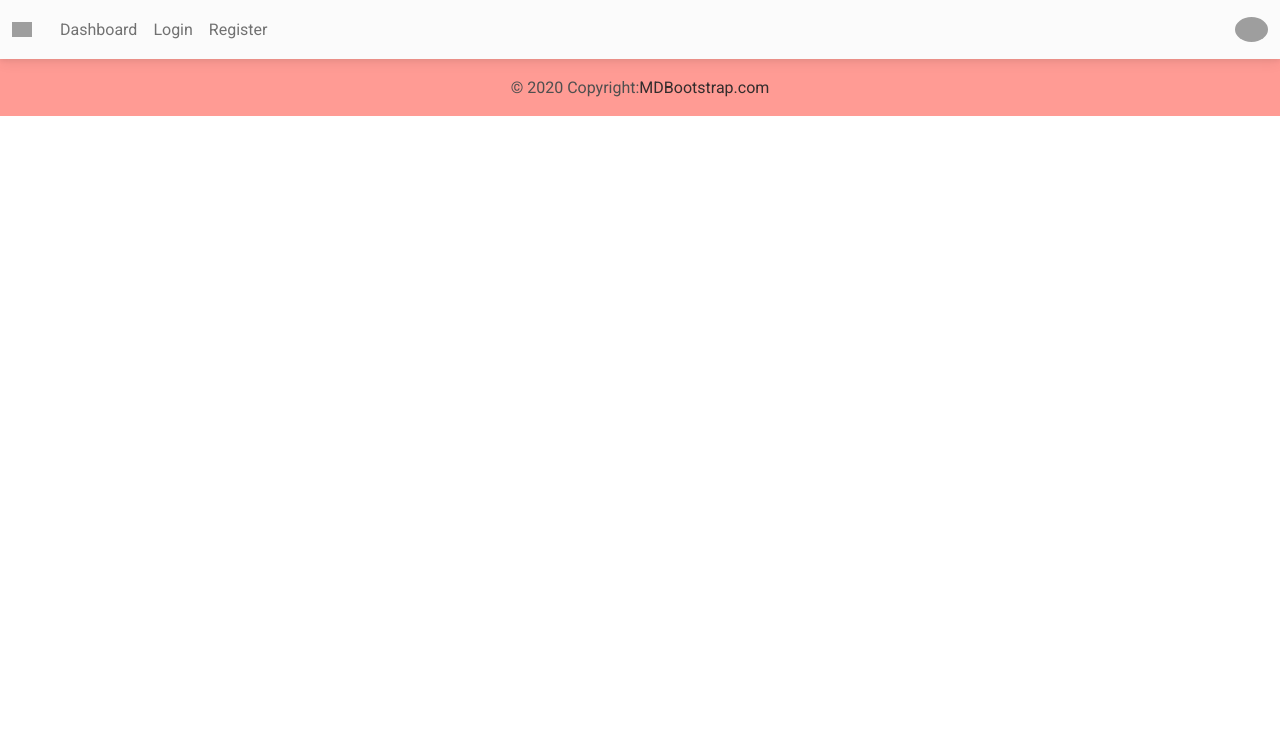
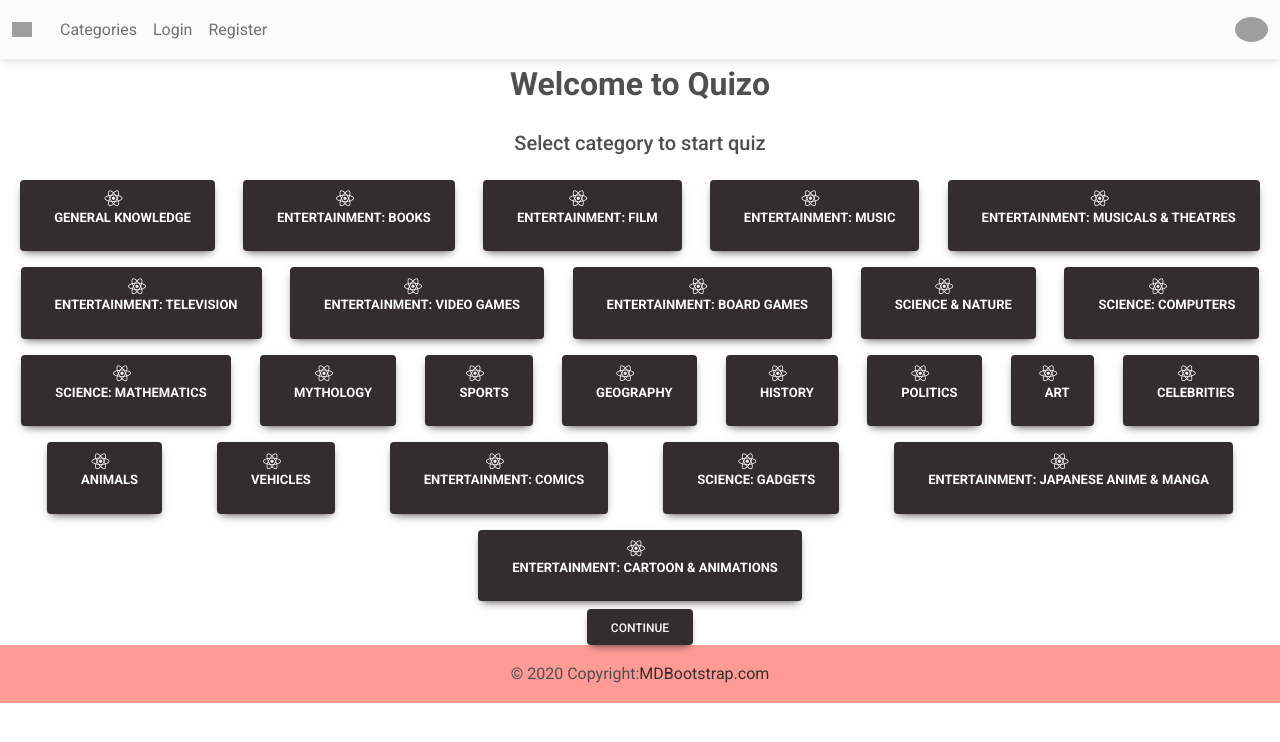
Before and after one commit to PramodhRajapakse/Quizo, a React (Create React App) app: page /categories in a window 1280 px wide. Shown: the top 742 px of the page. Built offline with nearby package versions, Linux system fonts and the light colour scheme; grey boxes are pictures that could not be loaded.

Commit message:
Category screen created

```diff
--- a/src/App.js
+++ b/src/App.js
@@ -5,6 +5,8 @@ import Register from "./pages/Register";
 import Login from "./pages/Login";
 import NavBar from './components/NavBar';
 import Footer from './components/Footer';
+import CategoryScreen from './pages/CategoryScreen';
+import DetailScreen from './pages/DetailScreen';
 
 function App() {
   return (
@@ -14,6 +16,8 @@ function App() {
         <Route path="/">
           <Route index element={<Login />} />
           <Route path="signup" element={<Register />} />
+          <Route path="categories" element={<CategoryScreen />} />
+          <Route path="details" element={<DetailScreen />} />
         </Route>
       </Routes>
       <Footer />
--- /dev/null
+++ b/src/assets/styles/CategoryButton.css
@@ -0,0 +1,37 @@
+.categoryBtnContainer {
+    display: flex;
+    flex-wrap: wrap;
+    justify-content: center;
+    max-width: 60%;
+    gap: 30px;
+    margin-top: 40px;
+    margin-bottom: 45px;
+    /* @media ${device.md} {
+        row-gap: 20px;
+        column-gap: 20px;
+        max-width: 100%;
+    } */
+}
+
+.categoryBtn {
+  border-radius: 10px;
+  padding: 14px 10px;
+  display: flex;
+  align-items: center;
+  /* cursor: ${({ disabled }) => (disabled ? "not-allowed" : "pointer")};
+  @media ${device.md} {
+    padding: 10px;
+    tap-highlight-color: transparent;
+    -webkit-tap-highlight-color: transparent;
+  } */
+}
+
+.categoryBtnText {
+    font-size: 13px;
+    font-weight: 600;
+    margin-left: 10px;
+  /* @media ${device.md} {
+    font-size: 16px;
+    font-weight: 500;
+  } */
+}
--- /dev/null
+++ b/src/assets/styles/CategoryScreen.css
@@ -0,0 +1,20 @@
+.heading {
+    font-size: 32px;
+    font-weight: 700;
+    margin-bottom: 20px;
+    text-align: center;
+}
+
+.detailText {
+    font-weight: 500;
+    font-size: 20px;
+    line-height: 29px;
+    text-align: center;
+}
+
+.categoryContainer {
+    display: flex;
+    flex-wrap: wrap;
+    align-items: center;
+    justify-content: space-evenly;
+}
--- /dev/null
+++ b/src/assets/styles/DetailScreen.css
@@ -0,0 +1,20 @@
+.appTitle{
+  font-weight: 700;
+  font-size: 32px;
+}
+
+.detailTextContainer {
+  font-size: 20px;
+  font-weight: 500;
+  margin-top: 15px;
+  margin-bottom: 40px;
+  text-align: center;
+  max-width: 500px;
+}
+
+.detailText {
+  font-size: 20px;
+  font-weight: 500;
+  margin-top: 15px;
+  line-height: 1.3;
+}
--- /dev/null
+++ b/src/components/CategoryButton.jsx
@@ -0,0 +1,13 @@
+import { MDBBtn } from "mdb-react-ui-kit"
+import '../assets/styles/CategoryButton.css';
+
+export const CategoryButton = ({label}) => {
+    return (
+        <div className="categoryBtnContainer m-2">
+        <MDBBtn className="categoryBtn btn-dark">
+            <i className="fa-brands fa-react fa-xl me-2" aria-hidden="true"></i>
+            <p className="categoryBtnText">{label}</p>
+        </MDBBtn >
+        </div>
+    )
+}
--- a/src/components/Footer.jsx
+++ b/src/components/Footer.jsx
@@ -1,9 +1,9 @@
 const Footer = () => {
 	return (
-		<footer class="bg-light text-center text-lg-start">
-			<div class="text-center p-3" style={{ backgroundColor: "#ff9b94" }}>
+		<footer className="bg-light text-center text-lg-start">
+			<div className="text-center p-3" style={{ backgroundColor: "#ff9b94" }}>
 				© 2020 Copyright:
-				<a class="text-dark" href="https://mdbootstrap.com/">
+				<a className="text-dark" href="https://mdbootstrap.com/">
 					MDBootstrap.com
 				</a>
 			</div>
--- a/src/components/NavBar.jsx
+++ b/src/components/NavBar.jsx
@@ -2,10 +2,10 @@ import { Link } from "react-router-dom";
 
 const NavBar = () => {
 	return (
-		<nav class="navbar navbar-expand-lg navbar-light bg-light">
-			<div class="container-fluid">
+		<nav className="navbar navbar-expand-lg navbar-light bg-light">
+			<div className="container-fluid">
 				<button
-					class="navbar-toggler"
+					className="navbar-toggler"
 					type="button"
 					data-mdb-toggle="collapse"
 					data-mdb-target="#navbarSupportedContent"
@@ -13,11 +13,11 @@ const NavBar = () => {
 					aria-expanded="false"
 					aria-label="Toggle navigation"
 				>
-					<i class="fas fa-bars"></i>
+					<i className="fas fa-bars"></i>
 				</button>
 
-				<div class="collapse navbar-collapse" id="navbarSupportedContent">
-					<a class="navbar-brand mt-2 mt-lg-0" href="/">
+				<div className="collapse navbar-collapse" id="navbarSupportedContent">
+					<a className="navbar-brand mt-2 mt-lg-0" href="/">
 						<img
 							src="https://mdbcdn.b-cdn.net/img/logo/mdb-transaprent-noshadows.webp"
 							height="15"
@@ -25,29 +25,29 @@ const NavBar = () => {
 							loading="lazy"
 						/>
 					</a>
-					<ul class="navbar-nav me-auto mb-2 mb-lg-0">
-						<li class="nav-item">
-							<Link class="nav-link" to="/dashboard">
-								Dashboard
+					<ul className="navbar-nav me-auto mb-2 mb-lg-0">
+						<li className="nav-item">
+							<Link className="nav-link" to="categories">
+								Categories
 							</Link>
 						</li>
-						<li class="nav-item">
-							<Link to="/" class="nav-link">
+						<li className="nav-item">
+							<Link to="/" className="nav-link">
 								Login
 							</Link>
 						</li>
-						<li class="nav-item">
-							<Link to="signup" class="nav-link">
+						<li className="nav-item">
+							<Link to="signup" className="nav-link">
 								Register
 							</Link>
 						</li>
 					</ul>
 				</div>
 
-				<div class="d-flex align-items-center">
-					<div class="dropdown">
+				<div className="d-flex align-items-center">
+					<div className="dropdown">
 						<a
-							class="dropdown-toggle d-flex align-items-center hidden-arrow"
+							className="dropdown-toggle d-flex align-items-center hidden-arrow"
 							href="/"
 							id="navbarDropdownMenuAvatar"
 							role="button"
@@ -56,7 +56,7 @@ const NavBar = () => {
 						>
 							<img
 								src="https://mdbcdn.b-cdn.net/img/new/avatars/2.webp"
-								class="rounded-circle"
+								className="rounded-circle"
 								height="25"
 								alt="Black and White Portrait of a Man"
 								loading="lazy"
--- a/src/pages/CategoryScreen.js
+++ b/src/pages/CategoryScreen.js
@@ -0,0 +1,34 @@
+import { CategoryButton } from "../components/CategoryButton";
+import { Link } from "react-router-dom";
+import "../assets/styles/CategoryScreen.css";
+import cats from "../services/data.json";
+import { useEffect, useState } from "react";
+
+const CategoryScreen = () => {
+    const [categories, setCategories] = useState([]);
+
+    useEffect(() => {
+        setCategories(cats.trivia_categories);
+    }, []);
+
+return (
+    <div>
+        <div className="container-fluid text-center">
+            <p className="heading">Welcome to Quizo</p>
+            <p className="detailText">Select category to start quiz</p>
+        </div>
+        <div className="categoryContainer">
+            {categories.map((category) => {
+                return (
+                    <CategoryButton label={category.name}/>
+                )
+            })}
+        </div>
+        <div className="d-flex justify-content-center">
+        <Link to="/details" className="d-flex btn btn-dark">Continue</Link>
+        </div>
+    </div>
+)
+}
+
+export default CategoryScreen;
--- /dev/null
+++ b/src/pages/DetailScreen.js
@@ -0,0 +1,32 @@
+import { MDBBtn } from "mdb-react-ui-kit";
+import "../assets/styles/DetailScreen.css";
+
+const DetailScreen = () => {
+return (
+    <div className="d-flex justify-content-center">
+    <div className="detailTextContainer">
+    <p className="appTitle">Quizo</p>
+      <p className="detailText">
+        Selected Quiz Topic: <p>"selectedQuizTopic"</p>
+      </p>
+      <p>
+        Total questions to attempt:{' '}
+        <p>"otalQuestions"</p>
+      </p>
+      <p>
+        Score in total: <p>"totalscorw</p>
+      </p>
+      <p>
+        Total time: <p>convertSecondstotalTime</p>
+      </p>
+      <p>
+        To save time, you can skip questions. Skipped questions will show up at the
+        end of the quiz.
+      </p>
+      <MDBBtn>Start</MDBBtn>
+    </div>
+    </div>
+)
+}
+
+export default DetailScreen;
--- /dev/null
+++ b/src/services/data.json
@@ -0,0 +1,100 @@
+{
+    "trivia_categories": [
+        {
+            "id": 9,
+            "name": "General Knowledge"
+        },
+        {
+            "id": 10,
+            "name": "Entertainment: Books"
+        },
+        {
+            "id": 11,
+            "name": "Entertainment: Film"
+        },
+        {
+            "id": 12,
+            "name": "Entertainment: Music"
+        },
+        {
+            "id": 13,
+            "name": "Entertainment: Musicals & Theatres"
+        },
+        {
+            "id": 14,
+            "name": "Entertainment: Television"
+        },
+        {
+            "id": 15,
+            "name": "Entertainment: Video Games"
+        },
+        {
+            "id": 16,
+            "name": "Entertainment: Board Games"
+        },
+        {
+            "id": 17,
+            "name": "Science & Nature"
+        },
+        {
+            "id": 18,
+            "name": "Science: Computers"
+        },
+        {
+            "id": 19,
+            "name": "Science: Mathematics"
+        },
+        {
+            "id": 20,
+            "name": "Mythology"
+        },
+        {
+            "id": 21,
+            "name": "Sports"
+        },
+        {
+            "id": 22,
+            "name": "Geography"
+        },
+        {
+            "id": 23,
+            "name": "History"
+        },
+        {
+            "id": 24,
+            "name": "Politics"
+        },
+        {
+            "id": 25,
+            "name": "Art"
+        },
+        {
+            "id": 26,
+            "name": "Celebrities"
+        },
+        {
+            "id": 27,
+            "name": "Animals"
+        },
+        {
+            "id": 28,
+            "name": "Vehicles"
+        },
+        {
+            "id": 29,
+            "name": "Entertainment: Comics"
+        },
+        {
+            "id": 30,
+            "name": "Science: Gadgets"
+        },
+        {
+            "id": 31,
+            "name": "Entertainment: Japanese Anime & Manga"
+        },
+        {
+            "id": 32,
+            "name": "Entertainment: Cartoon & Animations"
+        }
+    ]
+}
```
Also changed, not shown: 1 other file (tests, documents, lock files or other folders).
